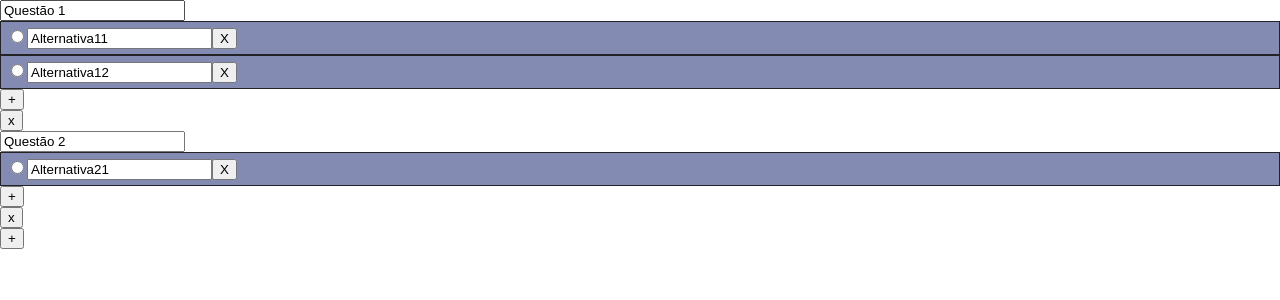
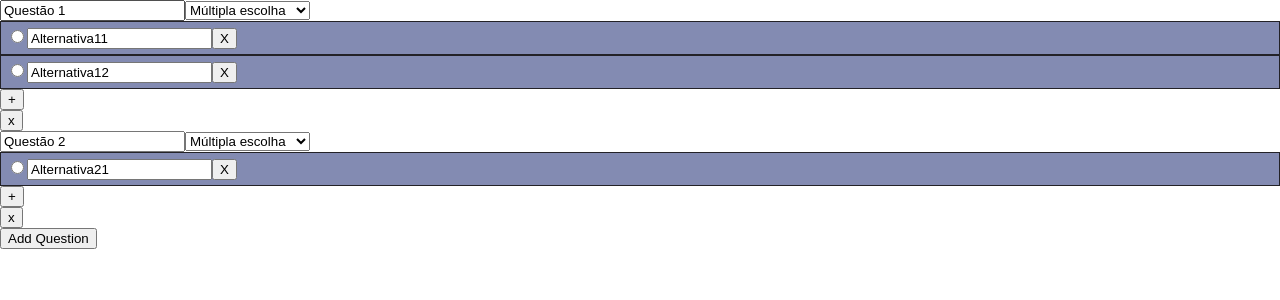
Before and after one commit to switq/ur-test, a React (Create React App) app: page / in a window 1280 px wide. Shown: the top 300 px of the page. Built offline with nearby package versions, Linux system fonts and the light colour scheme.

Commit message:
changing question type

```diff
--- a/src/components/Alternative/index.tsx
+++ b/src/components/Alternative/index.tsx
@@ -2,16 +2,16 @@ import React from "react";
 import { Ialternative } from "../../types/alternative";
 import './alternative.css'
 import { Iquestion } from "../../types/question";
-import { strictEqual } from "assert";
 import { findQuestionAlternativeIndex } from "../../utils/locateFunctions";
 
 interface props {
     alternative: Ialternative,
+    questionType: string,
     questionId: string,
     setQuestions: React.Dispatch<React.SetStateAction<Iquestion[]>>
 }
 
-function Alternative({alternative, questionId, setQuestions}: props) {
+function Alternative({alternative, questionType, questionId, setQuestions}: props) {
 
     function editAlternative(alternativeId: string, questionId: string, newAlternativeName: string) {
         setQuestions(prevQuestions => {
@@ -33,14 +33,19 @@ function Alternative({alternative, questionId, setQuestions}: props) {
         })
     }
 
-    function checkAlternative(alternativeId: string, questionId: string) {
+    function checkAlternative(alternativeId: string, questionType: string, questionId: string) {
         setQuestions(prevQuestions => {
             const newQuestions = [...prevQuestions];
             const {alternativeIndex, questionIndex} = findQuestionAlternativeIndex(alternativeId, questionId, newQuestions);
-            newQuestions[questionIndex].contentQuestion.forEach(alternative => {
-                alternative.checked = false;
-            });
-            newQuestions[questionIndex].contentQuestion[alternativeIndex].checked = true;
+
+            if (questionType === 'radio') {
+                newQuestions[questionIndex].contentQuestion.forEach(alternative => {
+                    alternative.checked = false;
+                });
+                newQuestions[questionIndex].contentQuestion[alternativeIndex].checked = true;
+            } else if (questionType === 'checkbox') {
+                newQuestions[questionIndex].contentQuestion[alternativeIndex].checked = !newQuestions[questionIndex].contentQuestion[alternativeIndex].checked
+            }
 
             return newQuestions;
         })
@@ -49,9 +54,9 @@ function Alternative({alternative, questionId, setQuestions}: props) {
     return (
         <div className="wrapper">
             <input
-                type="radio"
+                type={questionType}
                 checked={alternative.checked}
-                onClick={e => checkAlternative(alternative.id, questionId)}
+                onClick={e => checkAlternative(alternative.id, questionType, questionId)}
                 readOnly
             />
             <input
--- a/src/components/AlternativeList/index.tsx
+++ b/src/components/AlternativeList/index.tsx
@@ -10,11 +10,12 @@ import { v4 as uuid4 } from 'uuid';
 
 interface Props {
     alternatives: Ialternative[],
+    questionType: string,
     questionId: string
     setQuestions: React.Dispatch<React.SetStateAction<Iquestion[]>>
 }
 
-function AlternativeList({alternatives, questionId, setQuestions}: Props) {
+function AlternativeList({alternatives, questionType, questionId, setQuestions}: Props) {
 
     function addAlternative(): void {
         setQuestions(prevQuestions => {
@@ -49,6 +50,7 @@ function AlternativeList({alternatives, questionId, setQuestions}: Props) {
                                         >
                                             <Alternative
                                                 alternative={alternative}
+                                                questionType={questionType}
                                                 questionId={questionId}
                                                 setQuestions={setQuestions}
                                             />
--- a/src/components/Question/index.tsx
+++ b/src/components/Question/index.tsx
@@ -30,6 +30,16 @@ function Question({question, setQuestions}: props) {
         })
     }
 
+    function editType(questionId: string, newType: string) {
+        setQuestions(prevQuestions => {
+            const newQuestions = [...prevQuestions];
+            const questionIndex = findQuestion(questionId, newQuestions);
+            newQuestions[questionIndex].type = newType;
+
+            return newQuestions;
+        })
+    }
+
     return (
        <div>
             <input
@@ -37,8 +47,17 @@ function Question({question, setQuestions}: props) {
                 value={question.enunciation}
                 onChange={e => editEnunciation(question.id, e.target.value)}
             />
+
+            <select
+                onChange={e => editType(question.id, e.target.value)}
+            >
+                <option value="radio">Múltipla escolha</option>
+                <option value="checkbox">Caixa de seleção</option>
+            </select>
+
             <AlternativeList
                 alternatives={question.contentQuestion}
+                questionType={question.type}
                 questionId={question.id}
                 setQuestions={setQuestions}
             />
--- a/src/components/QuestionList/index.tsx
+++ b/src/components/QuestionList/index.tsx
@@ -50,8 +50,8 @@ function QuestionList({questions, setQuestions}: props) {
             ? [...questions[questionDestinationIndex].contentQuestion]
             : newSourceAlternatives;
 
-        const [deletedAlternative] = newSourceAlternatives.splice(alternativeSourceIndex, 1);
-        deletedAlternative.checked = false;
+        const [deletedAlternative] =  newSourceAlternatives.splice(alternativeSourceIndex, 1);
+        deletedAlternative.checked =  false;
         newDestinationAlternatives.splice(alternativeDestinationIndex, 0, deletedAlternative);
 
         const newQuestions = [...questions];
@@ -72,7 +72,7 @@ function QuestionList({questions, setQuestions}: props) {
         setQuestions(prevQuestions => {
             const newQuestions = [...prevQuestions];
             newQuestions.push({
-                enunciation: 'Q',
+                enunciation: '',
                 type: 'radio',
                 id: uuid4(),
                 text: '',
@@ -114,9 +114,10 @@ function QuestionList({questions, setQuestions}: props) {
                     )}
                 </Droppable>
             </DragDropContext>
-        <PlusButton
+        <button
             onClick={addQuestion}
-        />
+        >
+            Add Question</button>
         </div>
 
     )
```
